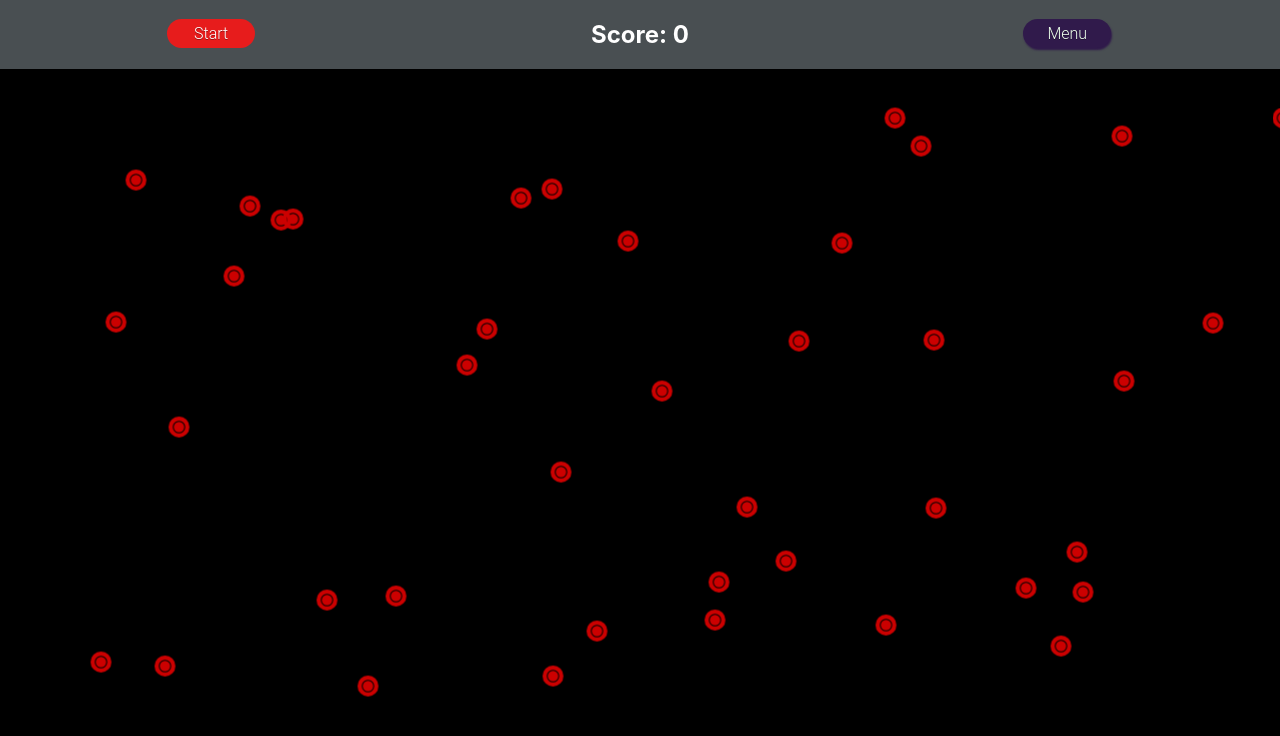
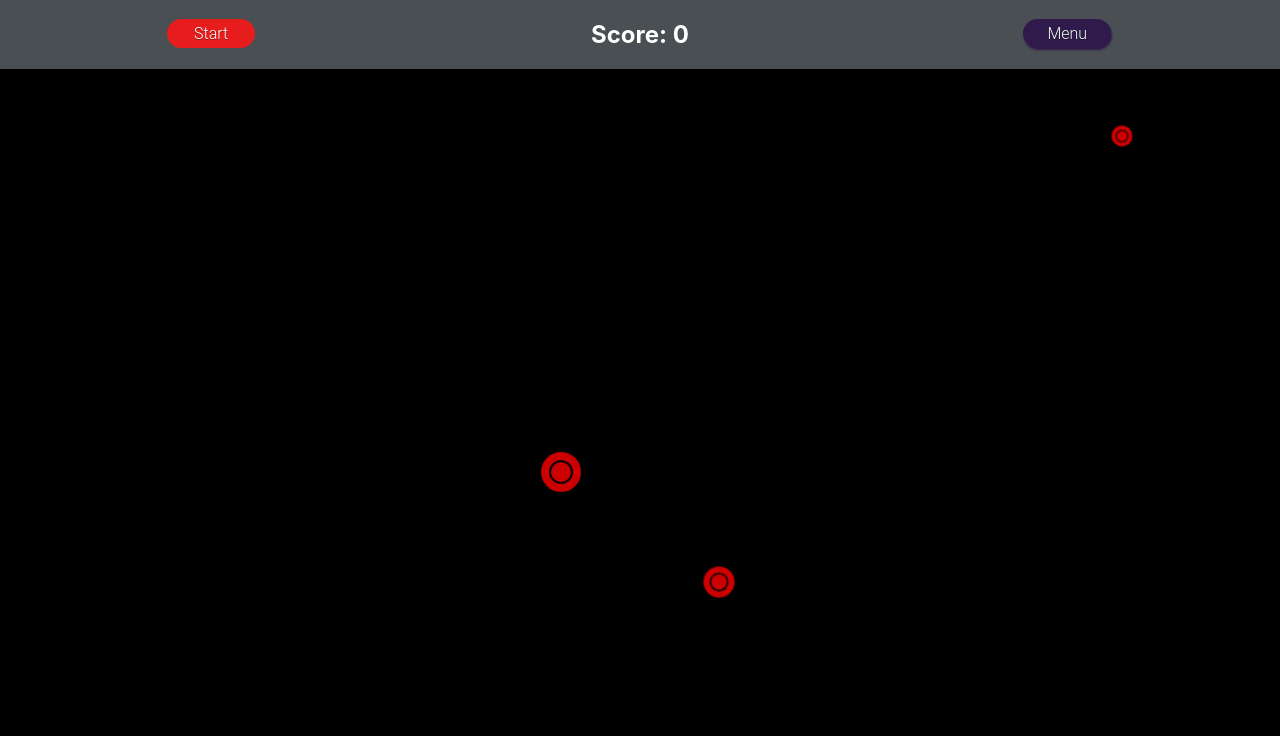
Before and after one commit to Fandrew44/Aimframe, a React (Create React App) app: page /play in a window 1280 px wide. Both pictures are taken after a click on the button "Start". Shown: the top 736 px of the page. Built offline with nearby package versions, Linux system fonts and the light colour scheme.

Commit message:
Add delay when displaying targets & in the animation

```diff
--- a/src/components/Play.js
+++ b/src/components/Play.js
@@ -10,6 +10,7 @@ const Play = props => {
     const [inGame, setInGame] = useState(false);
     const [targets, setTargets] = useState([]);
     const [score, setScore] = useState(0);
+
 
     //Dynamic Routing
     // - Functionality for changing routes (I THINK????)
@@ -69,7 +70,7 @@ const Play = props => {
             const target = {
                 x: Math.floor(Math.random() * (xMax - xMin + 1)) + xMin,
                 y: Math.floor(Math.random() * (yMax - yMin + 1)) + yMin,
-                // clicked: false,
+                isHidden: true,
                 r: 16,
                 id: counter,
             };
--- a/src/components/Target.js
+++ b/src/components/Target.js
@@ -9,20 +9,33 @@ const Target = ({ target, wait, score, setScore }) => {
 
     //STATES
     const [isHit, setIsHit] = useState(false);
+    const [isHidden, setIsHidden] = useState(true);
 
     //The targets are NOT quite entirely non-overlapping but it's close enough for now...
     const styles = {
+        visibility: isHidden ? "hidden" : "visible",
         top: `${distFromTop}px`,
         left: `${distFromLeft}px`,
         width: `${1.25 * radius}px`,
         height: `${1.25 * radius}px`,
         padding: `${0.125 * radius}px`,
+        "animation-delay": `${wait}ms`,
     }
 
     const hitTarget = () => {
-        setIsHit(true);
-        setScore(score + 1);
+        if (!isHit) {
+            setIsHit(true);
+            setScore(score + 1);
+        }
     }
+
+    const showTarget = () => {
+        setTimeout(() => {
+            setIsHidden(false);
+        }, wait);
+    }
+
+    showTarget();
 
     return(
         <div onClick= { hitTarget } className="target" style={styles}></div>
```
Also changed, not shown: 1 other file (tests, documents, lock files or other folders).
